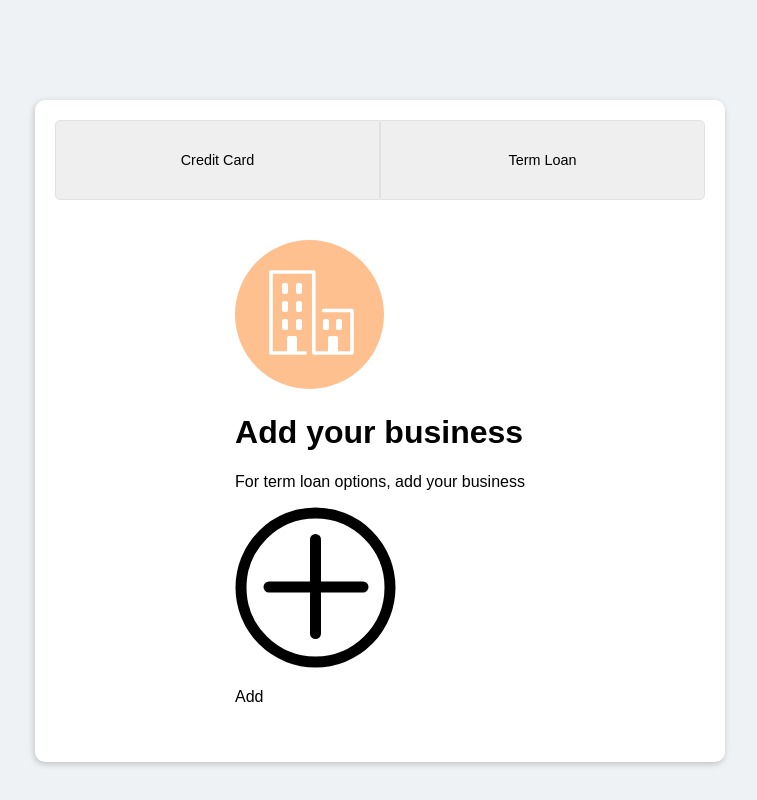
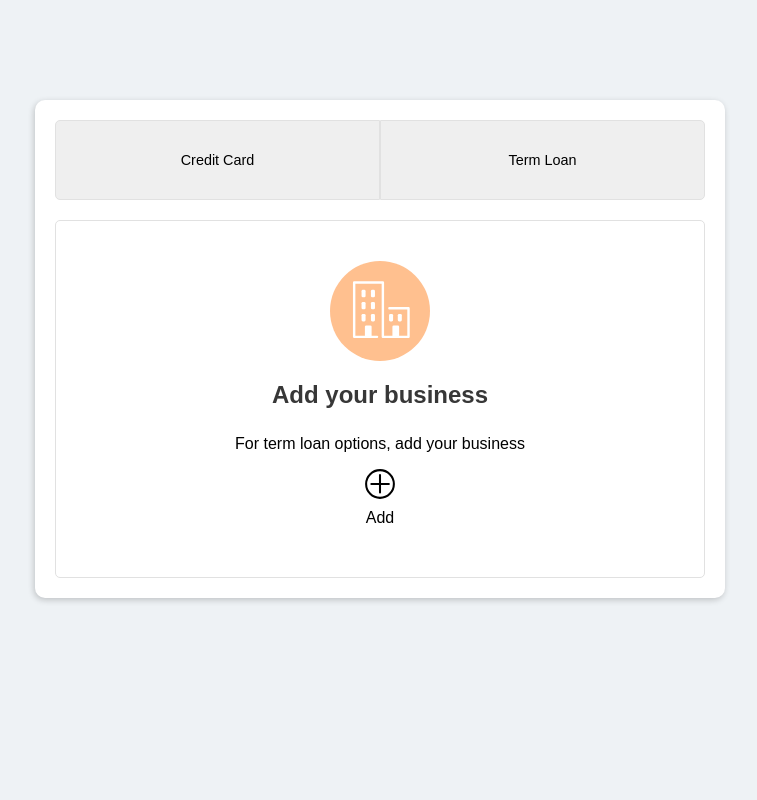
Before and after one commit to joshin-run/interactive-card, a React (Create React App) app: page / in a window 1280 px wide. Both pictures are taken after a click on the button "Term Loan". Shown: the whole page, without its empty margins (260-1017 px from the left). Built offline with nearby package versions, Linux system fonts and the light colour scheme; no server answers.

Commit message:
Feat (style) term-loan, notification section

```diff
--- a/src/components/CreditCard.js
+++ b/src/components/CreditCard.js
@@ -1,4 +1,5 @@
 import React, { Component } from 'react';
+import party from '../assets/party.svg'
 
 class CreditCard extends Component {
   constructor (props) {
@@ -29,7 +30,10 @@ class CreditCard extends Component {
     return (
       <div className="credit-card">
         <div className="notification">
-          <p><strong>Yay! You qualify for a credit card.</strong></p>
+          <div className="yay">
+            <p><strong>Yay! You qualify for a credit card.</strong></p>
+            <img className="party" src={party} />
+          </div>
           <p>A credit card is a great option for you right now.</p>
         </div>
         <div className="title">
--- a/src/components/TermLoan.js
+++ b/src/components/TermLoan.js
@@ -8,9 +8,9 @@ class TermLoan extends Component {
       <div className="term-loan">
         <div className="add-wrapper">
           <img className="biz-image" src={bizImg} />
-          <h1>Add your business</h1>
+          <h2>Add your business</h2>
           <p>For term loan options, add your business</p>
-          <img className="biz-image" src={addIcon} />
+          <img className="add-icon" src={addIcon} />
           <p>Add</p>
         </div>
       </div>
--- a/src/styles/_term-loan.scss
+++ b/src/styles/_term-loan.scss
@@ -3,18 +3,36 @@
   flex-flow: column nowrap;
   justify-content: center;
   align-items: center;
-  width: 100%;
+  width: auto;
   height: auto;
   padding: 20px;
   border: 1px solid rgb(225,225,225);
+  border-radius: 5px;
 }
 
 .add-wrapper {
-  background-color: red;
+  display: flex;
+  flex-flow: column nowrap;
+  justify-content: center;
+  align-items: center;
+  padding: 20px;
+
+  h2 {
+    margin-bottom: 10px;
+    color: rgb(55,55,55);
+  }
+
+  p:last-child {
+    margin: 10px 0;
+  }
 }
 
 .biz-image {
-  // height: 200px;
-  // width: auto;
-  // background-color: red;
+  height: 100px;
+  width: auto;
 }
+
+.add-icon {
+  height: 30px;
+  width: auto;
+}
--- a/src/styles/main.css
+++ b/src/styles/main.css
@@ -57,11 +57,21 @@ body {
 }
 
 .notification {
-  background-color: powderblue;
+  background-color: #C1EDFF;
   height: auto;
   width: auto;
   padding: 20px;
   border-radius: 5px;
+  border: 1px solid #83DCFF;
+}
+.notification .yay {
+  display: flex;
+  flex-flow: row nowrap;
+}
+.notification .yay .party {
+  height: 40px;
+  width: auto;
+  margin-left: 7px;
 }
 
 .title {
@@ -93,12 +103,34 @@ table tr:last-child {
   justify-content: center;
   align-items: center;
   width: auto;
-  height: 100%;
+  height: auto;
+  padding: 20px;
+  border: 1px solid #e1e1e1;
+  border-radius: 5px;
+}
+
+.add-wrapper {
+  display: flex;
+  flex-flow: column nowrap;
+  justify-content: center;
+  align-items: center;
   padding: 20px;
 }
+.add-wrapper h2 {
+  margin-bottom: 10px;
+  color: #373737;
+}
+.add-wrapper p:last-child {
+  margin: 10px 0;
+}
 
-.biz-img {
-  height: 50px;
+.biz-image {
+  height: 100px;
+  width: auto;
+}
+
+.add-icon {
+  height: 30px;
   width: auto;
 }
 
```
Also changed, not shown: src/styles/_credit-card.scss (+14 -1 lines), src/assets/party.svg (added), 1 other file (tests, documents, lock files or other folders).
